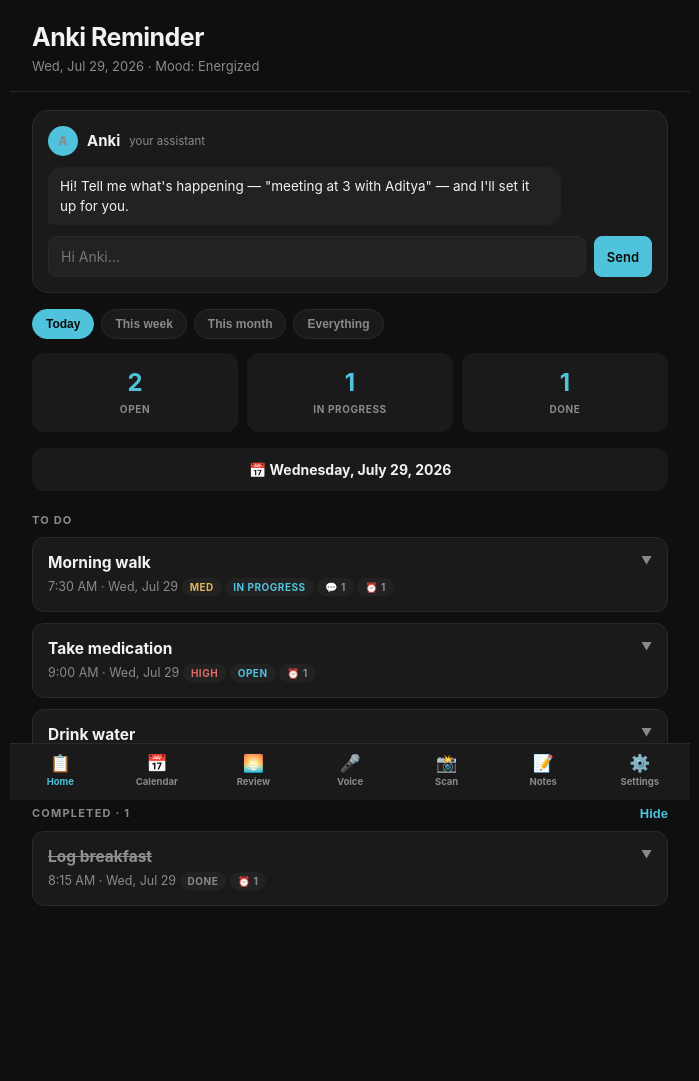
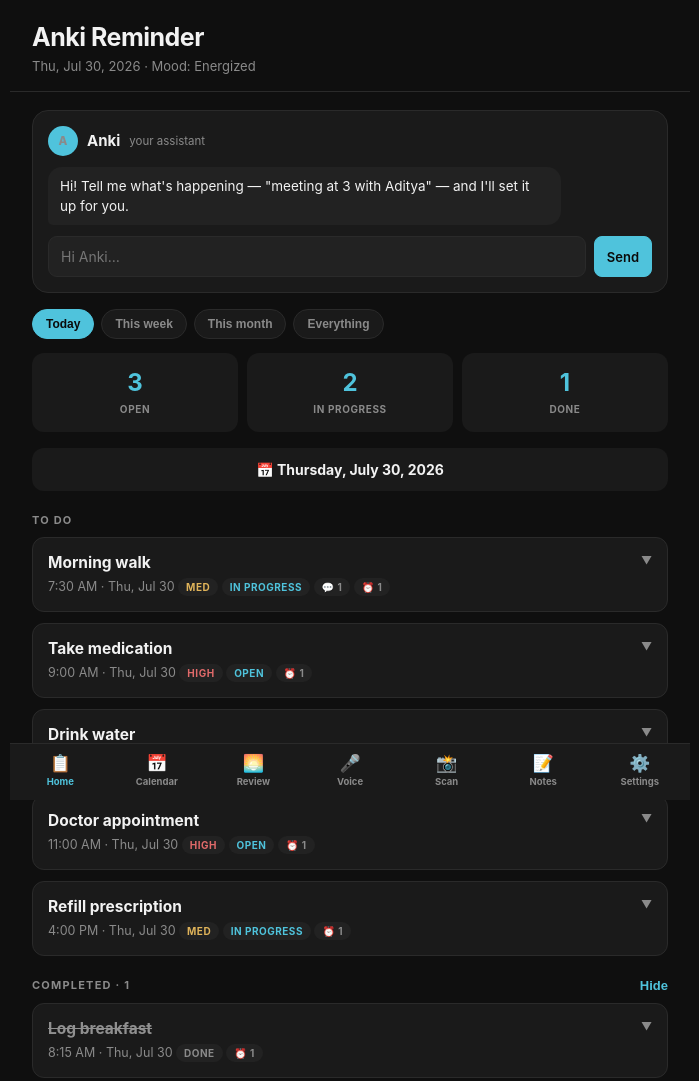
Before and after one commit to krishalmehta98-sudo/ANKI---REMINDER, a plain HTML site: page index.html in a window 1280 px wide. Shown: the whole page, without its empty margins (290-989 px from the left). Before the commit the page ends 1037 px from the top, so only its background shows below. Drawn offline with Linux system fonts and the light colour scheme.

Commit message:
use real date

```diff
--- a/index.html
+++ b/index.html
@@ -221,7 +221,7 @@
   if(typeof fbPush==='function') fbPush();
 }
 
-const TODAY=new Date(2026,6,29);
+const TODAY=(()=>{const n=new Date();return new Date(n.getFullYear(),n.getMonth(),n.getDate())})();
 const iso=d=>`${d.getFullYear()}-${String(d.getMonth()+1).padStart(2,'0')}-${String(d.getDate()).padStart(2,'0')}`;
 const T_ISO=iso(TODAY);
 const DOWS=['Sunday','Monday','Tuesday','Wednesday','Thursday','Friday','Saturday'];
@@ -263,7 +263,7 @@
 const MOODS={energized:'🔋 Energized',neutral:'😐 Neutral',overwhelmed:'😰 Overwhelmed',moody:'😔 Moody'};
 const STATUS=[['open','OPEN'],['progress','IN PROGRESS'],['done','DONE']];
 
-let S={screen:'home',month:new Date(2026,6,1),date:T_ISO,homeFilter:'today',showDone:true,
+let S={screen:'home',month:new Date(TODAY.getFullYear(),TODAY.getMonth(),1),date:T_ISO,homeFilter:'today',showDone:true,
   calTab:'open',revTab:'open',openIds:new Set(),editTask:null,addingTask:false,
   noteEdit:null,noteQuery:'',tagFilter:'',recording:false,busy:'',pending:null,alarm:null,formRem:null,remFor:null,
   expandedFor:null};
```
